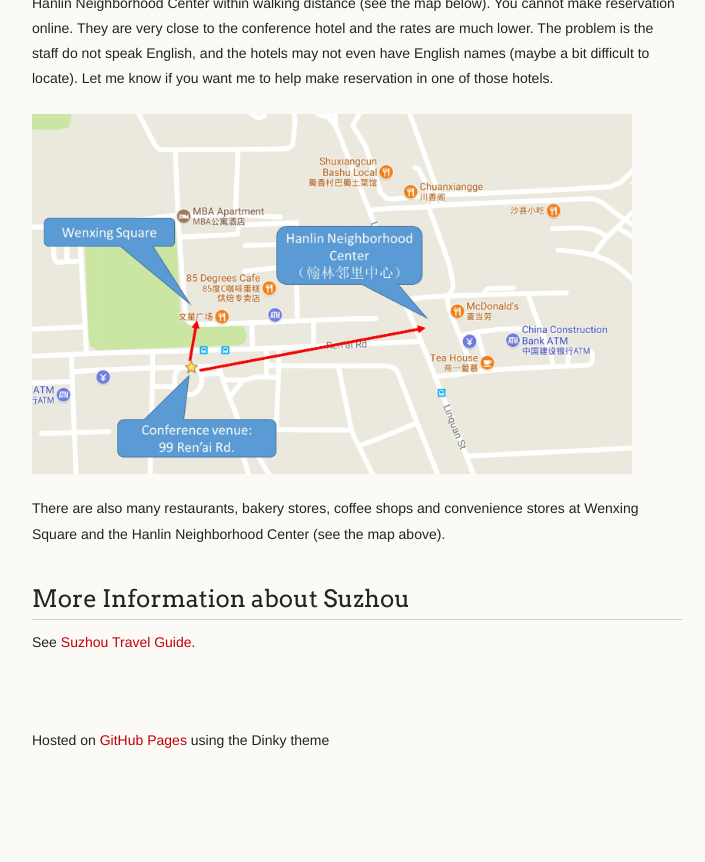
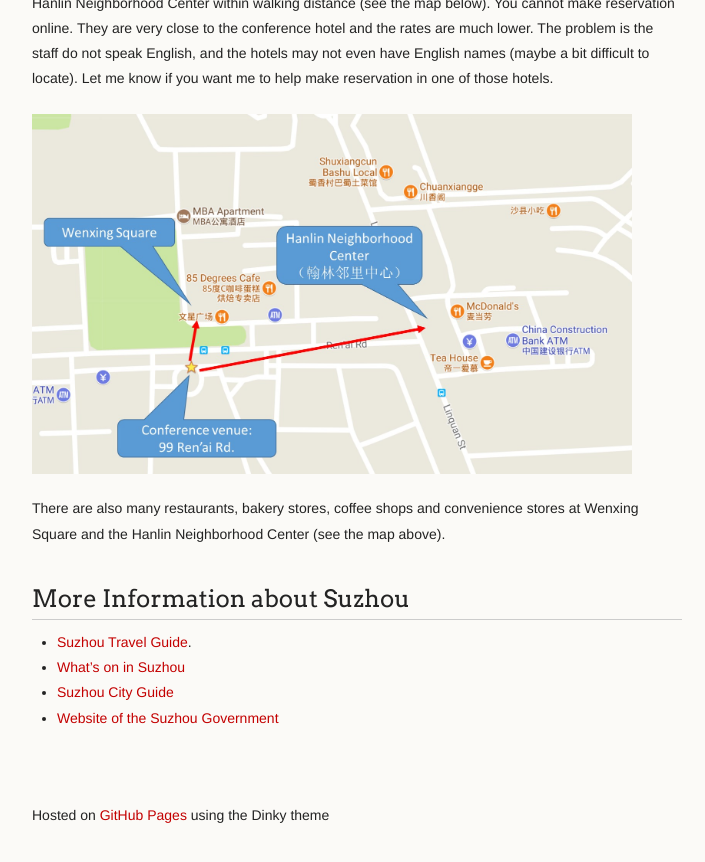
Before and after one commit to www-aplas/www-aplas.github.io, a Jekyll site: the page built from local.md, in a window 1280 px wide and 900 px high, scrolled down 2670 px. Shown: the top 862 px of the window, without its empty margins (278-983 px from the left). Built offline with Jekyll 4.4.1, drawn with Linux system fonts in a browser that asks for light colours; our own code applies the rules of GitHub Pages for plain Markdown files; a script that is not in the unit is left out; before the commit the page ends 3495 px from its top, so only the background shows below that.

Commit message:
Update local.md

```diff
--- a/local.md
+++ b/local.md
@@ -64,4 +64,7 @@ There are also many restaurants, bakery stores, coffee shops and convenience sto
 
 ## More Information about Suzhou
 
-See [Suzhou Travel Guide](https://www.travelchinaguide.com/cityguides/suzhou.htm).
+* [Suzhou Travel Guide](https://www.travelchinaguide.com/cityguides/suzhou.htm).
+* [What's on in Suzhou](http://www.whatsoninsuzhou.com.cn/)
+* [Suzhou City Guide](http://www.cityweekend.com.cn/suzhou)
+* [Website of the Suzhou Government](http://english.suzhou.gov.cn/)
```
